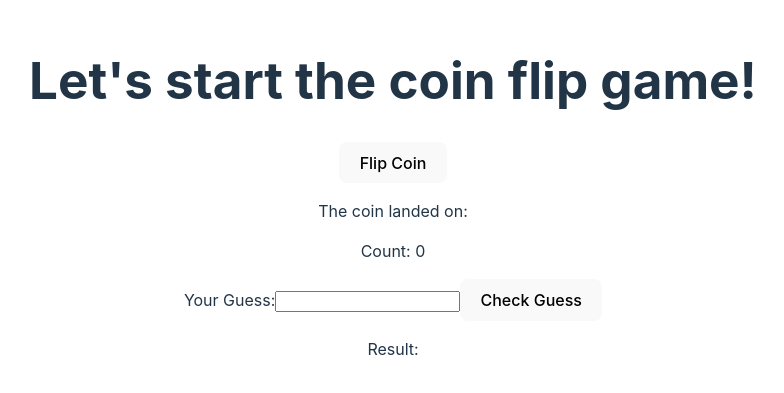
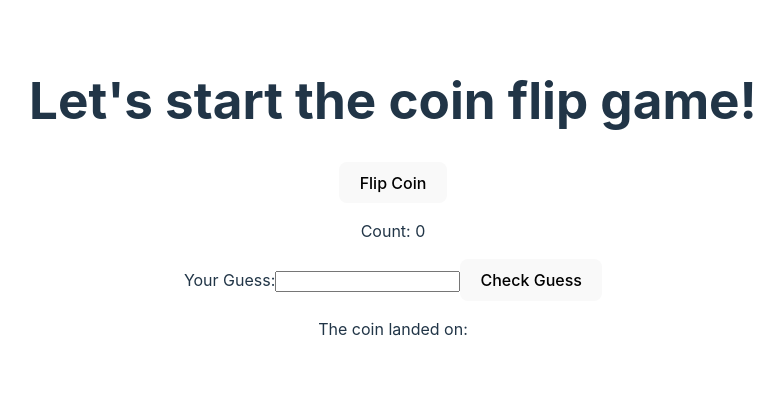
Before and after one commit to zhjiang1103/week5Game, a React (Vite) app in the folder week5Game/: page / in a window 1280 px wide. Shown: the part 203-596 px from the top of the page, without its empty margins (247-1031 px from the left). Built offline with nearby package versions, Linux system fonts and the light colour scheme.

Commit message:
Adding a state to check if user entered a guess

```diff
--- a/week5Game/src/App.jsx
+++ b/week5Game/src/App.jsx
@@ -20,11 +20,10 @@ function App() {
 
         <h1>Let's start the coin flip game!</h1>
         <button onClick={() => {flipCoin()}}>Flip Coin</button>
-        <p>The coin landed on: {coinSide}</p>
         <p>Count: {count}</p>
         {count === 10 && <p>Count reached 10! It's resetting to 0.</p>}
-
         <Userguess coinSide={coinSide} />
+        <p>The coin landed on: {coinSide}</p>
 
 
 
--- a/week5Game/src/components/Userguess.jsx
+++ b/week5Game/src/components/Userguess.jsx
@@ -3,14 +3,20 @@ import { useState } from 'react'
 function Userguess(props) {
     const [userGuess, setUserGuess] = useState('');
     const [result, setResult] = useState(null);
+    const [hasEnteredGuess, setHasEnteredGuess] = useState(false);
+
 
     const resultMessage = () => {
+      if (userGuess !=""){
         if (userGuess.toLowerCase() === props.coinSide.toLowerCase()) {
           setResult('Congratulations! You guessed correctly!');
         } else {
           setResult('Sorry, your guess was incorrect.');
         }
+        setHasEnteredGuess(true); // Mark that a guess has been entered
     }
+    else {setHasEnteredGuess(false)}
+  }
     return (
 <>
     <label>
@@ -22,7 +28,7 @@ function Userguess(props) {
       />
     </label>
     <button onClick={resultMessage}>Check Guess</button>
-    <p>Result:{result}</p>
+    {hasEnteredGuess && <p>Result: {result}</p>}
 </>
   )
 }
```
